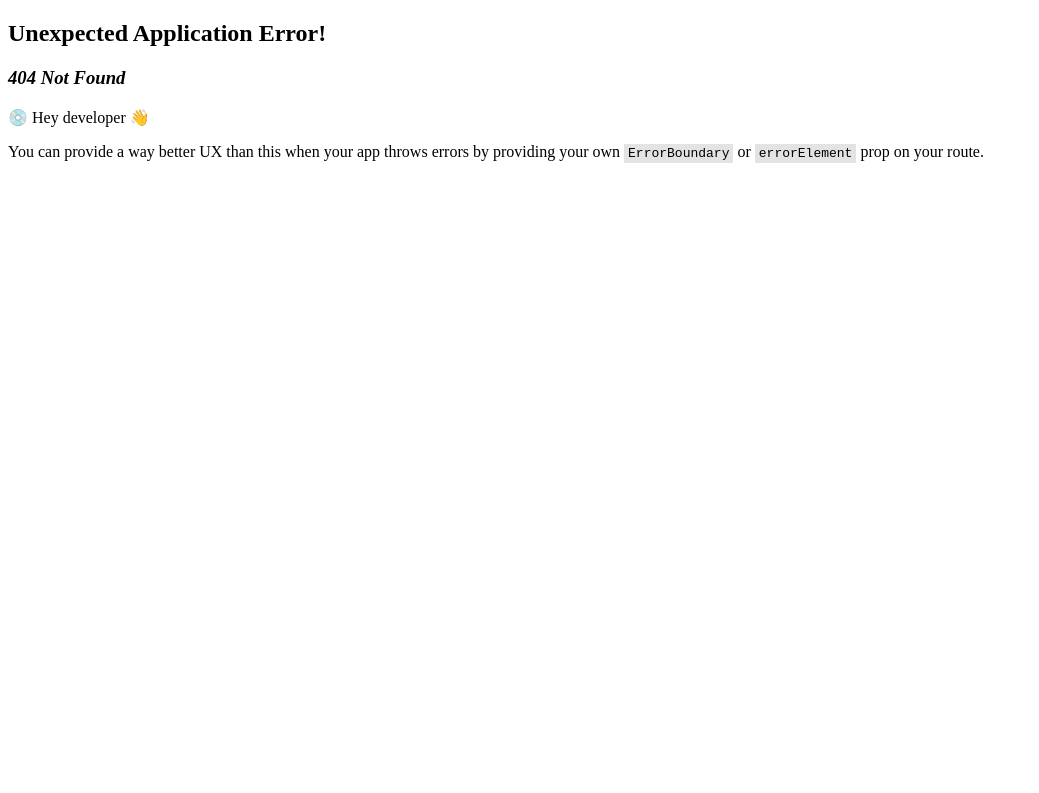
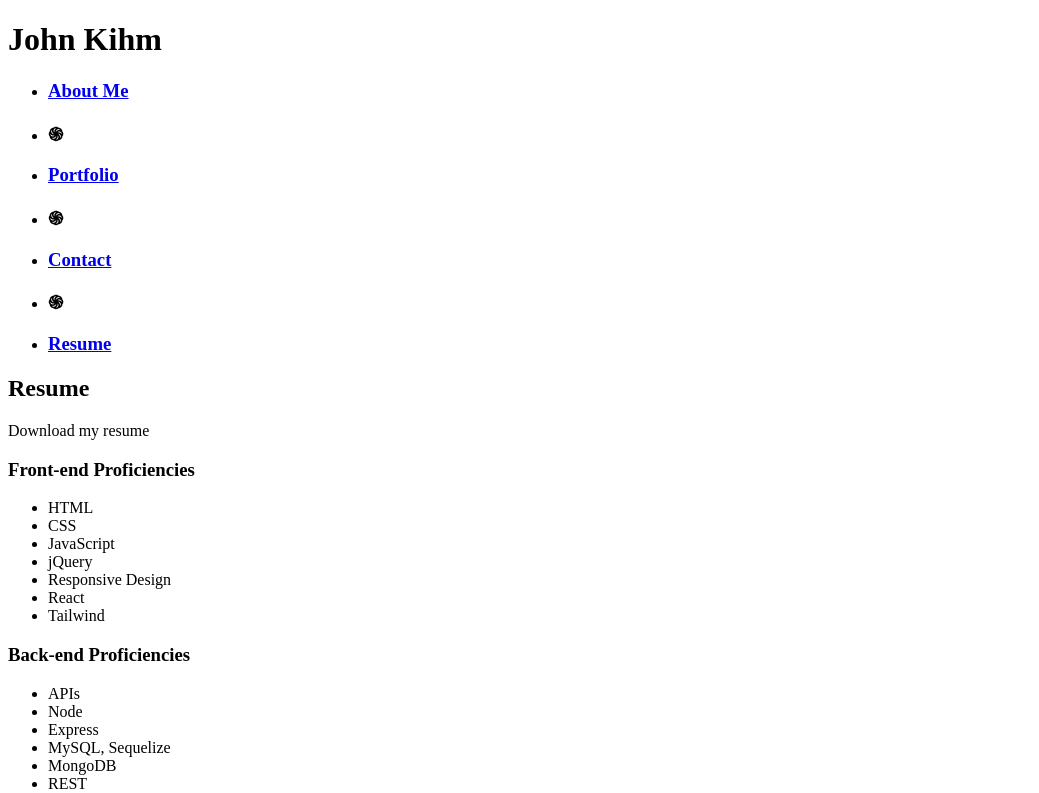
Before and after one commit to JohnKihm/React-Portfolio, a React (Vite) app: page /Resume in a window 1280 px wide. Before the commit this address had no page. Shown: the top 793 px of the page, without its empty margins (0-1039 px from the left). Built offline with nearby package versions, Linux system fonts and the light colour scheme.

Commit message:
created Resume page

```diff
--- a/src/main.jsx
+++ b/src/main.jsx
@@ -5,6 +5,7 @@ import App from './App';
 import AboutMe from './pages/AboutMe';
 import Portfolio from './pages/Portfolio';
 import Contact from './pages/Contact';
+import Resume from './pages/Resume';
 
 // Define the accessible routes, and which components respond to which URL
 const router = createBrowserRouter([
@@ -24,6 +25,10 @@ const router = createBrowserRouter([
                 path: '/Contact',
                 element: <Contact />,
             },
+            {
+                path: '/Resume',
+                element: <Resume />,
+            },
         ],
     },
 ]);
--- /dev/null
+++ b/src/pages/Resume.jsx
@@ -0,0 +1,28 @@
+export default function Resume() {
+    return (
+        <article id="resume">
+            <h2>Resume</h2>
+            <p>Download my <a>resume</a></p>
+            <h3>Front-end Proficiencies</h3>
+            <ul>
+                <li>HTML</li>
+                <li>CSS</li>
+                <li>JavaScript</li>
+                <li>jQuery</li>
+                <li>Responsive Design</li>
+                <li>React</li>
+                <li>Tailwind</li>
+            </ul>
+            <h3>Back-end Proficiencies</h3>
+            <ul>
+                <li>APIs</li>
+                <li>Node</li>
+                <li>Express</li>
+                <li>MySQL, Sequelize</li>
+                <li>MongoDB</li>
+                <li>REST</li>
+                <li>GraphQl</li>
+            </ul>
+        </article>
+    );
+}
```
